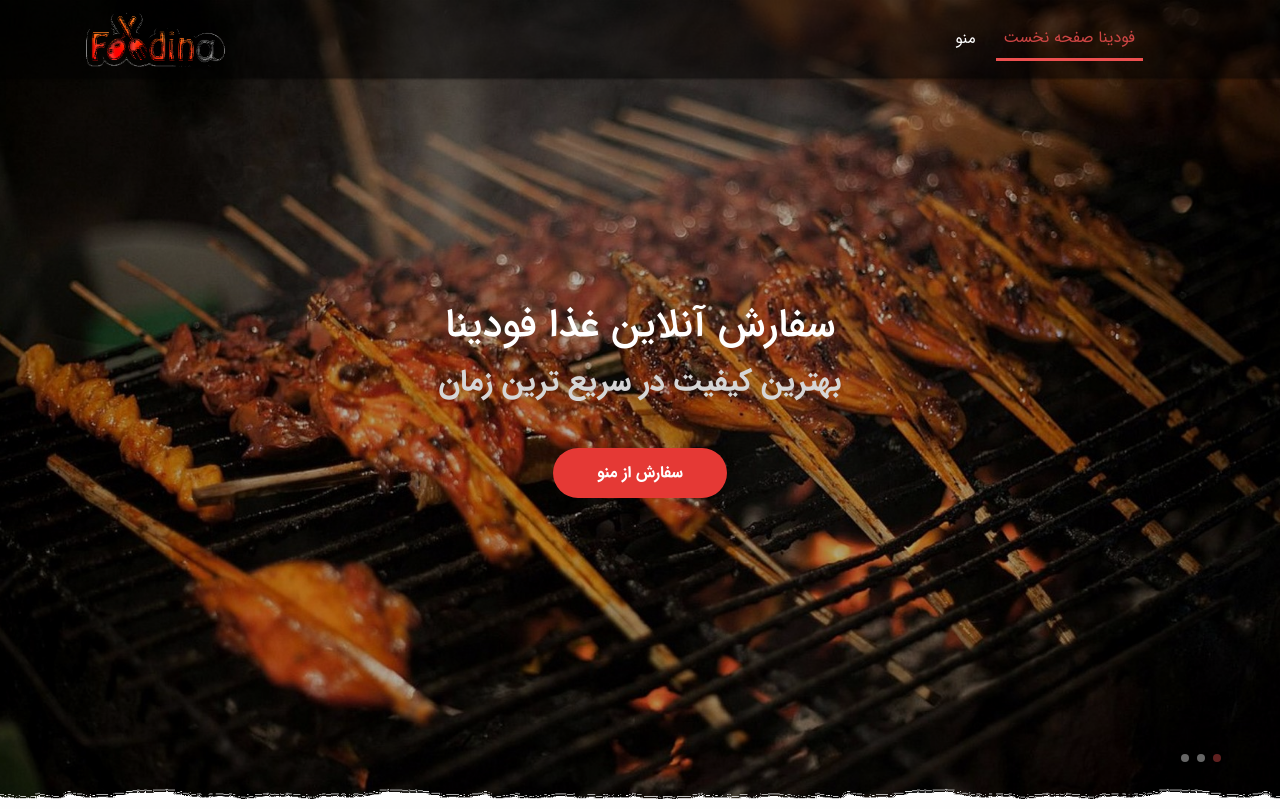
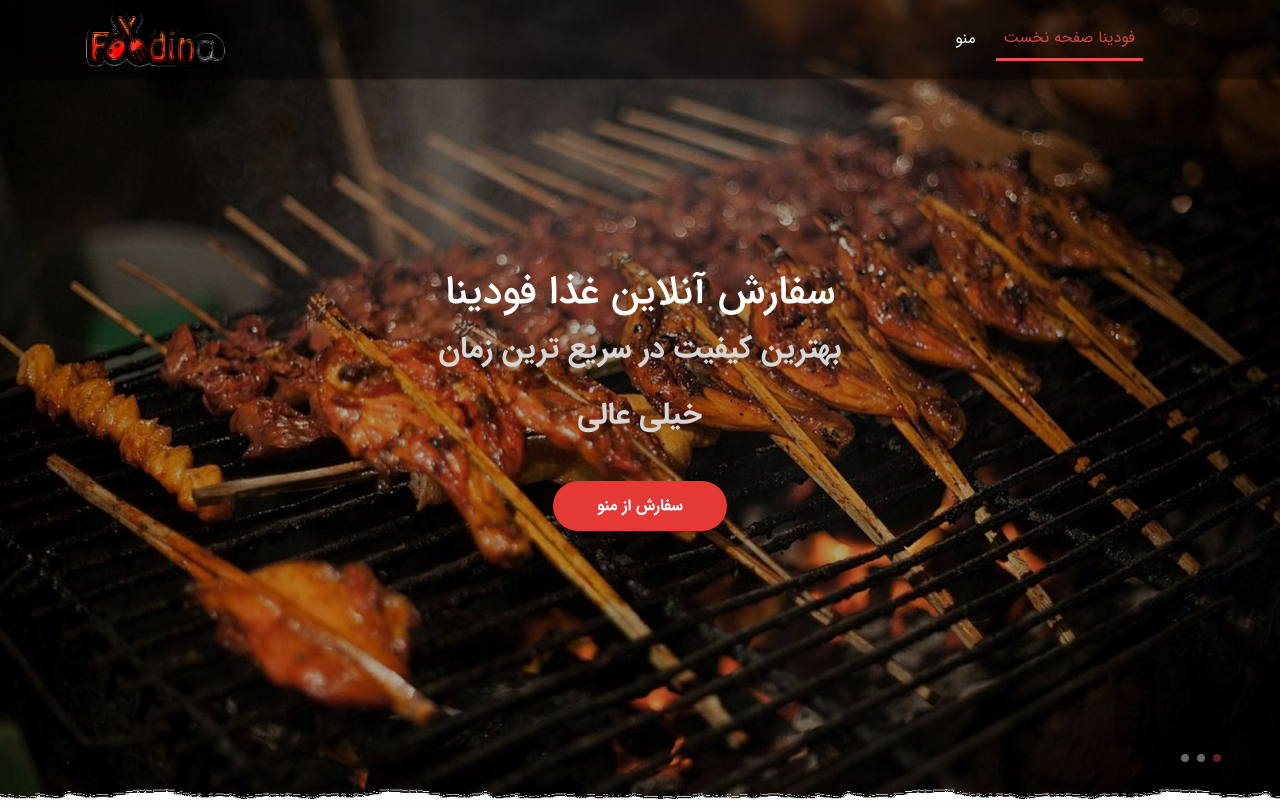
Before and after one commit to 1mohammad/foodina, a PHP site: page / in a window 1280 px wide. Shown: the top 809 px of the page. Run offline with PHP 8.4, Linux system fonts and the light colour scheme.

Commit message:
Change home desc

```diff
--- a/index.php
+++ b/index.php
@@ -82,6 +82,7 @@
         <div class="OSliderContent">
             <h1 class="title">سفارش آنلاین غذا فودینا</h1>
             <p class="desc"> بهترین کیفیت در سریع ترین زمان</p>
+            <p class="desc"> خیلی عالی</p>
             <div class="btns mt-4">
                 <a href="./menu" class="menu">
                     <span> سفارش از منو </span>
```
